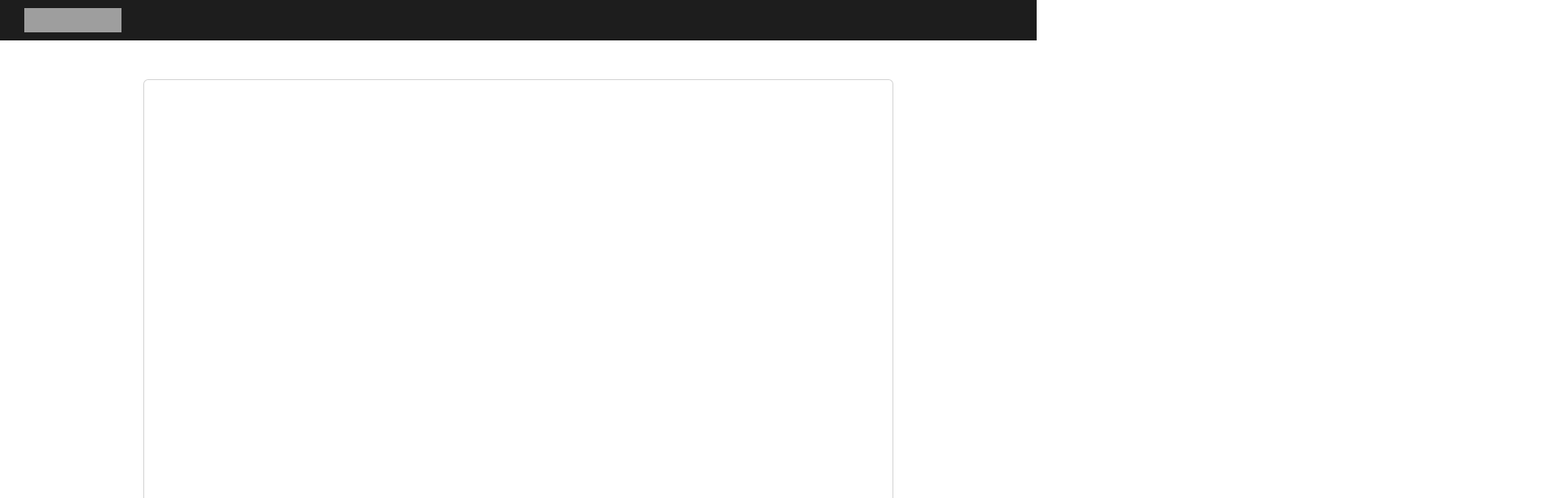
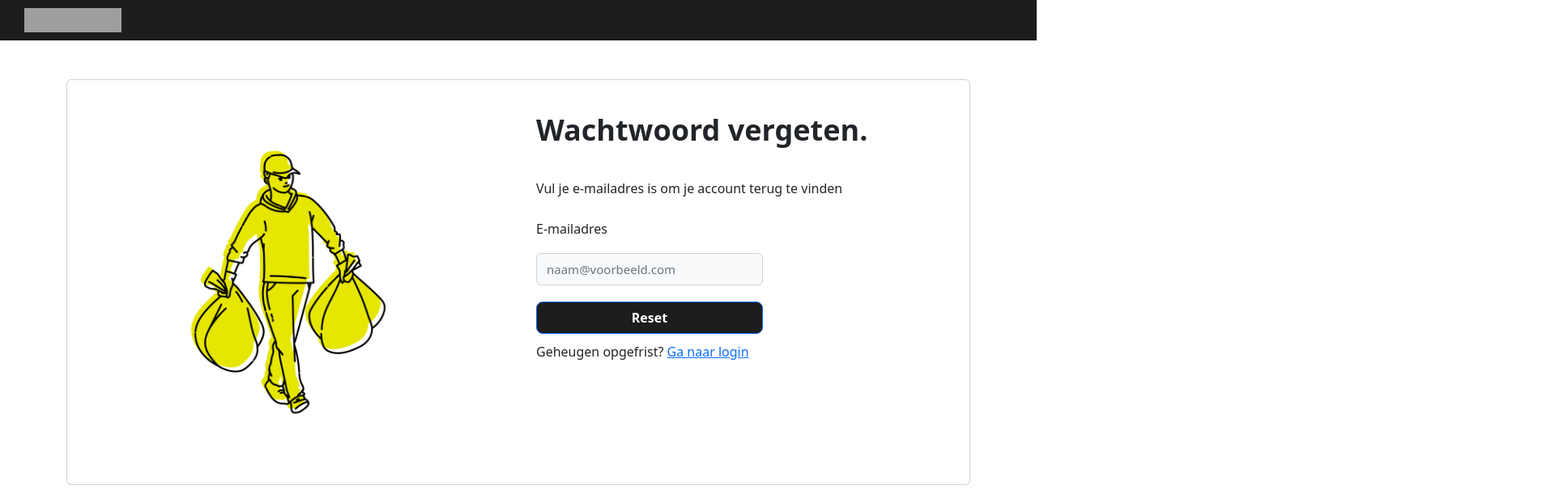
Before and after one commit to SELab-2/Dr-Trottoir-4, a Next.js app in the folder frontend/: page /forgot-password in a window 1280 px wide. Shown: the top 616 px of the page at 81% size, 1920 px wide, since content can reach past the window. Built offline with nearby package versions, Linux system fonts and the light colour scheme; grey boxes are pictures that could not be loaded.

Commit message:
cleanup forgot password

```diff
--- a/frontend/pages/forgot-password.tsx
+++ b/frontend/pages/forgot-password.tsx
@@ -1,10 +1,9 @@
-import { useRouter } from "next/router";
-import React, { FormEvent, useState } from "react";
+import {useRouter} from "next/router";
+import React, {FormEvent, useState} from "react";
 import BaseHeader from "@/components/header/baseHeader";
-import styles from "@/styles/Login.module.css";
-import Image from "next/image";
-import filler_image from "@/public/filler_image_1.png";
 import reset from "@/lib/reset";
+import {Button, Card, Col, Container, Form, InputGroup, Row} from "react-bootstrap";
+import CarouselComponent from "@/components/imageCarousel";
 
 export default function ForgotPassword() {
     const router = useRouter();
@@ -27,30 +26,23 @@ export default function ForgotPassword() {
 
     return (
         <>
-            <BaseHeader />
-            <div className="container py-5 h-100">
-                <div className="row d-flex justify-content-center align-items-center h-100">
-                    <div className="col col-xl-10">
-                        <div className="card">
-                            <div className="row g-0">
-                                <div className="col-md-6 col-lg-5 d-none d-md-block">
-                                    <Image src={filler_image} alt="My App Logo" className={styles.filler_image} />
-                                </div>
-                                <div className="col-md-6 col-lg-7 d-flex align-items-center">
-                                    <div className="card-body p-4 p-lg-5 text-black">
-                                        <form>
-                                            <div className="d-flex align-items-center mb-3 pb-1">
-                                                <i className="fas fa-cubes fa-2x me-3" />
-                                                <span className="h1 fw-bold mb-0">Wachtwoord vergeten.</span>
-                                            </div>
+            <BaseHeader/>
+            <Container className="center_container">
+                <Card>
+                    <Row>
+                        <Col md={6} style={{display: 'flex', justifyContent: 'center', alignItems: 'center'}}>
+                            <CarouselComponent/>
+                        </Col>
+                        <Col md={6}>
+                            <Form onSubmit={handleSubmit}>
+                                <Form.Label className="title">Wachtwoord vergeten.</Form.Label>
 
-                                            <p>Vul je e-mailadres is om je account terug te vinden</p>
-
-                                            <div className="form-outline mb-4">
-                                                <label className="form-label">E-mailadres</label>
-                                                <input
+                                <p className="normal_text">Vul je e-mailadres is om je account terug te vinden</p>
+                                <Form.Label className="normal_text">E-mailadres</Form.Label>
+                                <InputGroup className="input">
+                                    <Form.Control
+                                        className="form_control"
                                         type="email"
-                                                    className={`form-control form-control-lg ${styles.input}`}
                                         value={email}
                                         onChange={(e: React.ChangeEvent<HTMLInputElement>) =>
                                             setEmail(e.target.value)
@@ -58,19 +50,23 @@ export default function ForgotPassword() {
                                         required
                                         placeholder="naam@voorbeeld.com"
                                     />
+                                </InputGroup>
+                                <div className="padding">
+                                    <Button
+                                        className="wide_button"
+                                        size="lg"
+                                        type="submit">
+                                        Reset
+                                    </Button>
                                 </div>
-                                            <button onClick={handleSubmit}>Reset</button>
-                                            <p className="mb-5 pb-lg-2">
-                                                Geheugen opgefrist? <a href="/login">Ga naar login</a>
+                                <p className="normal_text">
+                                    Geheugen opgefrist? <a className="link" href="/login">Ga naar login</a>
                                 </p>
-                                        </form>
-                                    </div>
-                                </div>
-                            </div>
-                        </div>
-                    </div>
-                </div>
-            </div>
+                            </Form>
+                        </Col>
+                    </Row>
+                </Card>
+            </Container>
         </>
     );
 }
```
Lines whose indentation alone changed are shown as unchanged.
